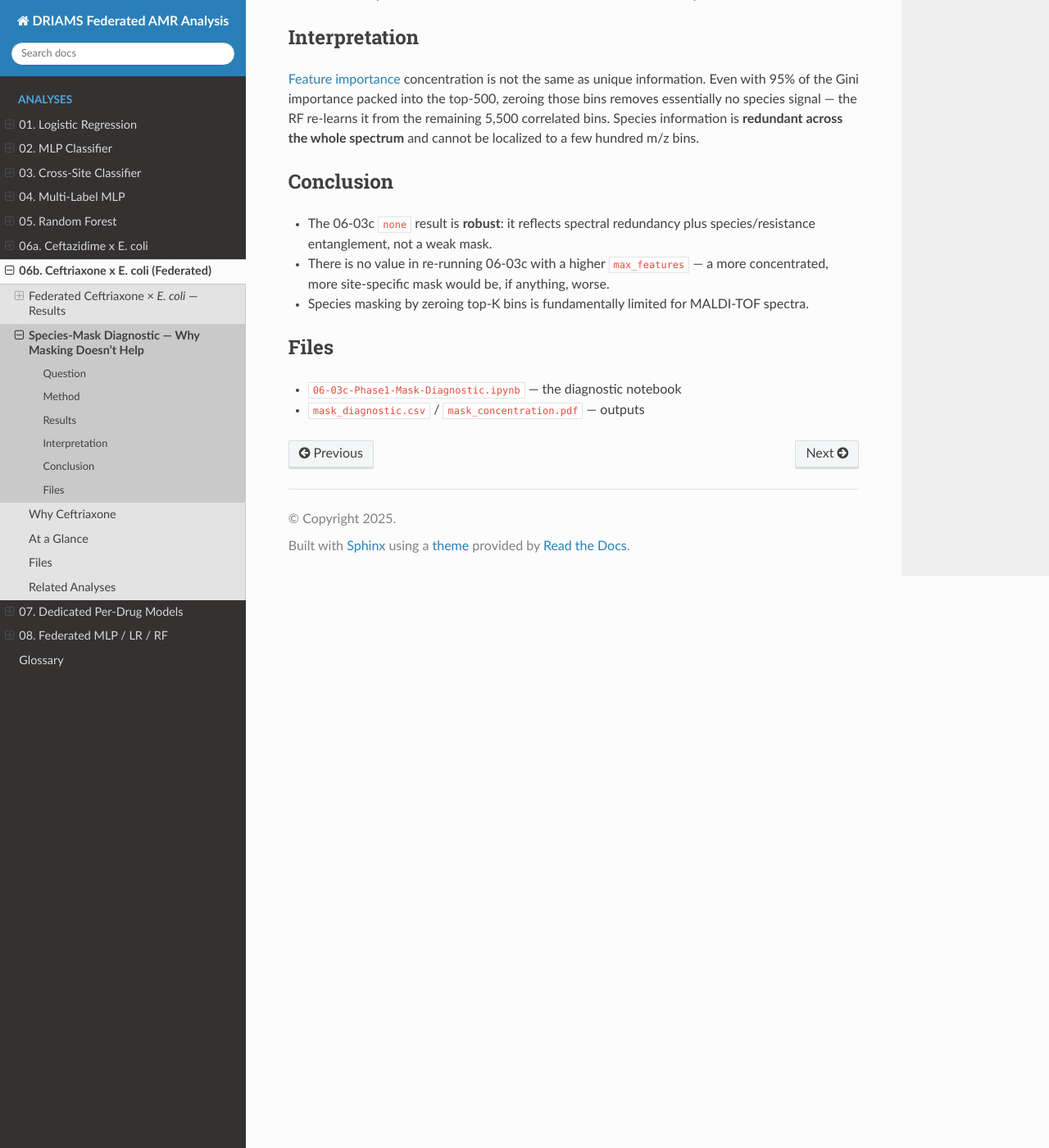
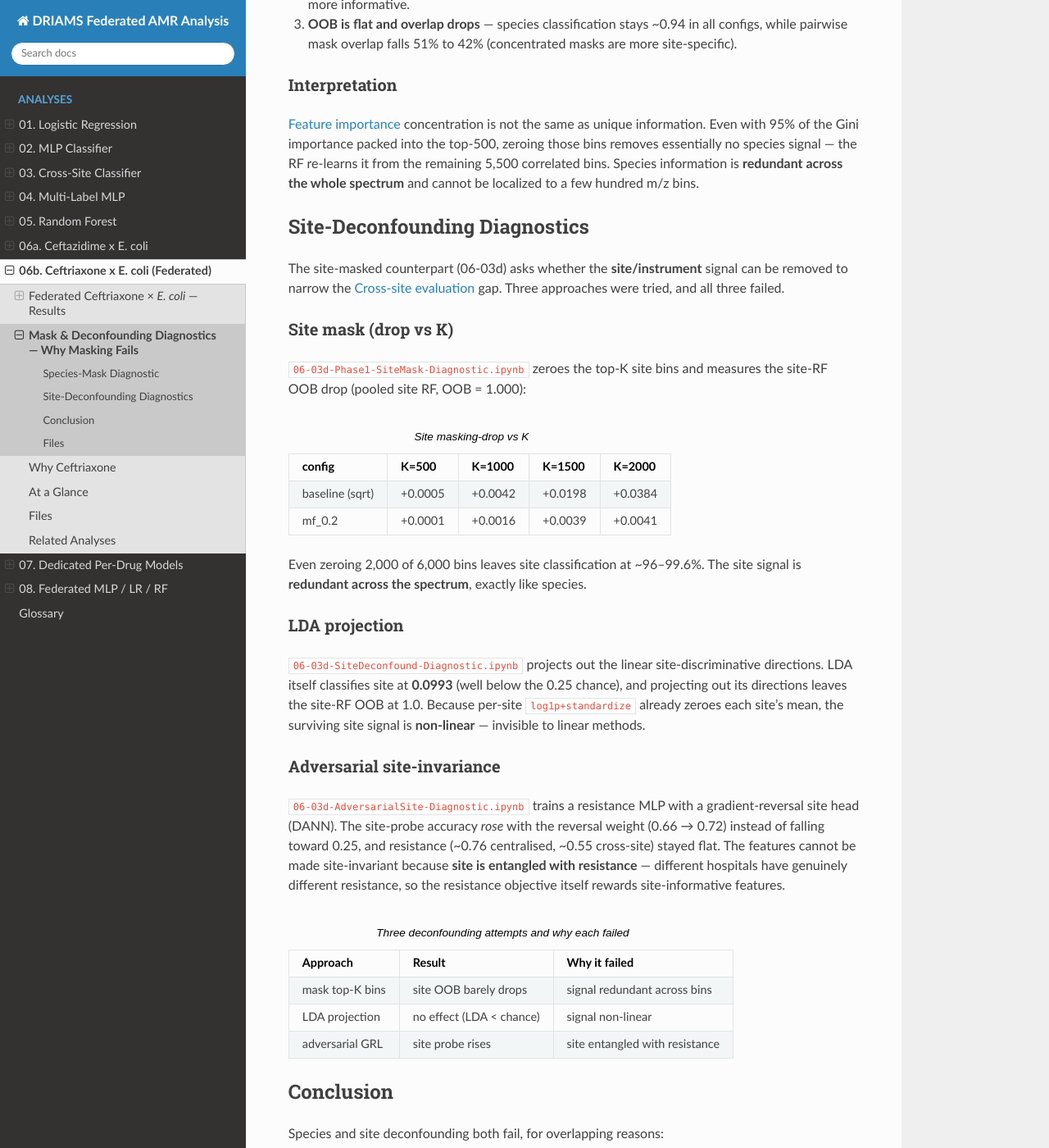
Before and after one commit to asd-standard/Dryad_DRIAMS, a Sphinx documentation site: the page built from docs/06b-Ceftriaxone-E-coli/mask-diagnostic.rst, in a window 1280 px wide and 1400 px high, scrolled down 1556 px. Shown: the whole window at 82% size. Built offline with Sphinx 7.4.7 and the Read the Docs theme 3.1.0, drawn with Linux system fonts in a browser that asks for light colours; some of the changed text lies outside the part shown.

Commit message:
Document species/site deconfounding diagnostics and add site-mask drop-vs-K sweep

```diff
--- a/docs/06b-Ceftriaxone-E-coli/mask-diagnostic.rst
+++ b/docs/06b-Ceftriaxone-E-coli/mask-diagnostic.rst
@@ -1,12 +1,17 @@
-Species-Mask Diagnostic — Why Masking Doesn't Help
-==================================================
+Mask & Deconfounding Diagnostics — Why Masking Fails
+====================================================
 
-The Ceftriaxone 06-03c run selected the ``none`` mask — zeroing
-species-predictive bins did not improve worst-site :term:`Balanced Accuracy`.
-This page documents a follow-up diagnostic that isolates *why*.
+The Ceftriaxone 06-03c and 06-03d runs both found that zeroing species- or
+site-predictive bins did not improve worst-site :term:`Balanced Accuracy`.
+This page documents the follow-up diagnostics that isolate *why*: species and
+site signals are non-linear, redundant across the spectrum, and (for site)
+entangled with resistance.
+
+Species-Mask Diagnostic
+-----------------------
 
 Question
---------
+~~~~~~~~
 
 06-03c builds each site's mask from the top-500 bins of a per-site
 :term:`Random Forest` trained to classify bacterial species. That RF uses the
@@ -17,7 +22,7 @@ configuration, and would a better RF (higher ``max_features``) produce a mask
 that removes more species signal?
 
 Method
-------
+~~~~~~
 
 ``06-03c-Phase1-Mask-Diagnostic.ipynb`` reuses the exact 06-03c data pipeline
 (same species-stratified split, downsampling, preprocessing, seed) and sweeps
@@ -56,7 +61,7 @@ For each configuration, per site, it records:
   retraining — a direct measure of how much species signal the mask removes.
 
 Results
--------
+~~~~~~~
 
 .. list-table:: Mean across sites (per configuration)
    :header-rows: 1
@@ -103,7 +108,7 @@ Three observations:
    more site-specific).
 
 Interpretation
---------------
+~~~~~~~~~~~~~~
 
 :term:`Feature importance` concentration is not the same as unique information.
 Even with 95% of the Gini importance packed into the top-500, zeroing those bins
@@ -111,18 +116,100 @@ removes essentially no species signal — the RF re-learns it from the remaining
 5,500 correlated bins. Species information is **redundant across the whole
 spectrum** and cannot be localized to a few hundred m/z bins.
 
+Site-Deconfounding Diagnostics
+------------------------------
+
+The site-masked counterpart (06-03d) asks whether the **site/instrument**
+signal can be removed to narrow the :term:`Cross-site evaluation` gap. Three
+approaches were tried, and all three failed.
+
+Site mask (drop vs K)
+~~~~~~~~~~~~~~~~~~~~~
+
+``06-03d-Phase1-SiteMask-Diagnostic.ipynb`` zeroes the top-K site bins and
+measures the site-RF OOB drop (pooled site RF, OOB = 1.000):
+
+.. list-table:: Site masking-drop vs K
+   :header-rows: 1
+
+   * - config
+     - K=500
+     - K=1000
+     - K=1500
+     - K=2000
+   * - baseline (sqrt)
+     - +0.0005
+     - +0.0042
+     - +0.0198
+     - +0.0384
+   * - mf_0.2
+     - +0.0001
+     - +0.0016
+     - +0.0039
+     - +0.0041
+
+Even zeroing 2,000 of 6,000 bins leaves site classification at ~96–99.6%.
+The site signal is **redundant across the spectrum**, exactly like species.
+
+LDA projection
+~~~~~~~~~~~~~~
+
+``06-03d-SiteDeconfound-Diagnostic.ipynb`` projects out the linear
+site-discriminative directions. LDA itself classifies site at **0.0993**
+(well below the 0.25 chance), and projecting out its directions leaves the
+site-RF OOB at 1.0. Because per-site ``log1p+standardize`` already zeroes each
+site's mean, the surviving site signal is **non-linear** — invisible to linear
+methods.
+
+Adversarial site-invariance
+~~~~~~~~~~~~~~~~~~~~~~~~~~~
+
+``06-03d-AdversarialSite-Diagnostic.ipynb`` trains a resistance MLP with a
+gradient-reversal site head (DANN). The site-probe accuracy *rose* with the
+reversal weight (0.66 → 0.72) instead of falling toward 0.25, and resistance
+(~0.76 centralised, ~0.55 cross-site) stayed flat. The features cannot be made
+site-invariant because **site is entangled with resistance** — different
+hospitals have genuinely different resistance, so the resistance objective
+itself rewards site-informative features.
+
+.. list-table:: Three deconfounding attempts and why each failed
+   :header-rows: 1
+
+   * - Approach
+     - Result
+     - Why it failed
+   * - mask top-K bins
+     - site OOB barely drops
+     - signal redundant across bins
+   * - LDA projection
+     - no effect (LDA < chance)
+     - signal non-linear
+   * - adversarial GRL
+     - site probe rises
+     - site entangled with resistance
+
 Conclusion
 ----------
 
-* The 06-03c ``none`` result is **robust**: it reflects spectral redundancy plus
-  species/resistance entanglement, not a weak mask.
-* There is no value in re-running 06-03c with a higher ``max_features`` — a more
-  concentrated, more site-specific mask would be, if anything, worse.
-* Species masking by zeroing top-K bins is fundamentally limited for MALDI-TOF
-  spectra.
+Species and site deconfounding both fail, for overlapping reasons:
+
+* Species and site signals are **non-linear** and **redundant** across the
+  spectrum, so neither zeroing bins nor linear projection removes them.
+* Site is additionally **entangled with resistance** (different hospitals have
+  different resistance), so even adversarial training cannot make features
+  site-invariant.
+* The cross-site gap (~0.20 :term:`Balanced Accuracy`) is therefore a genuine,
+  hard :term:`Domain shift` cost, not an artifact of the masking approach.
+
+The practical implication is that MALDI-TOF AMR models are site-specific, and
+cross-site generalisation is best handled by :term:`Federated learning` (each
+site trains locally) rather than by deconfounding the raw spectra.
 
 Files
 -----
 
-* ``06-03c-Phase1-Mask-Diagnostic.ipynb`` — the diagnostic notebook
-* ``mask_diagnostic.csv`` / ``mask_concentration.pdf`` — outputs
+* ``06-03c-Phase1-Mask-Diagnostic.ipynb`` — species-mask diagnostic
+* ``06-03d-Phase1-SiteMask-Diagnostic.ipynb`` — site-mask drop-vs-K diagnostic
+* ``06-03d-SiteDeconfound-Diagnostic.ipynb`` — LDA site-deconfounding diagnostic
+* ``06-03d-AdversarialSite-Diagnostic.ipynb`` — adversarial site-invariance diagnostic
+* outputs: ``mask_diagnostic.csv``, ``site_mask_drop_vs_k.csv``, ``site_deconfound_diagnostic.csv``, ``adversarial_site_diagnostic.csv`` (+ PDFs)
```
Also changed, not shown: docs/08-Federated-mlp-lr-rf/Species-Masking/index.rst (+7 -5 lines), 1 other file.
